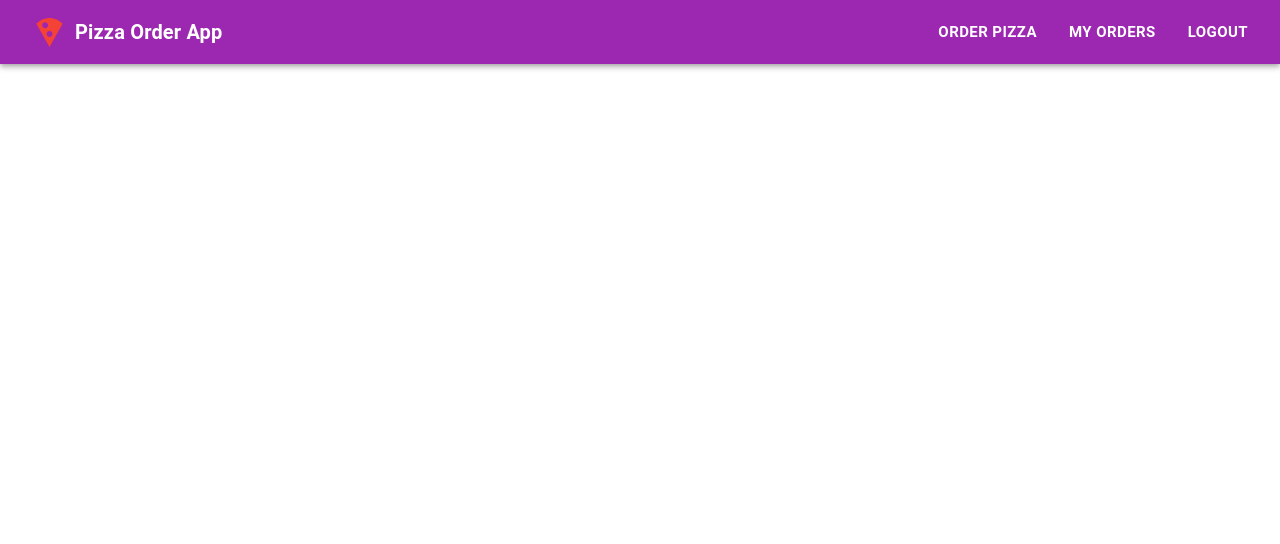
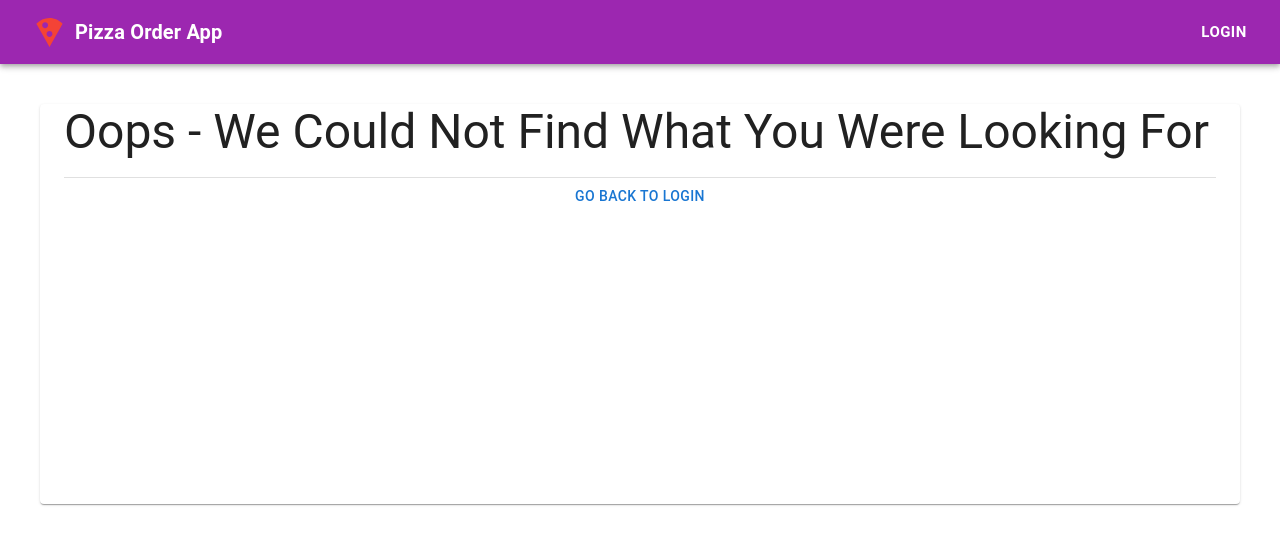
Before and after one commit to ErnAbr/pizza-order-app, a React (Vite) app in the folder client/: page /not-found in a window 1280 px wide. Shown: the top 544 px of the page. Built offline with nearby package versions, Linux system fonts and the light colour scheme.

Commit message:
empty pages and react-router-dom

```diff
--- a/client/src/App.tsx
+++ b/client/src/App.tsx
@@ -1,12 +1,14 @@
 import { CssBaseline } from "@mui/material";
 import "./App.css";
 import Header from "./components/Navbar/Navbar";
+import { Outlet } from "react-router-dom";
 
 function App() {
   return (
     <>
       <CssBaseline />
       <Header />
+      <Outlet />
     </>
   );
 }
--- a/client/src/components/Navbar/Navbar.tsx
+++ b/client/src/components/Navbar/Navbar.tsx
@@ -20,7 +20,7 @@ export default function Navbar() {
   const theme = useTheme();
   const isMobile = useMediaQuery(theme.breakpoints.down("md"));
 
-  const user = true;
+  const user = false;
 
   const links = user
     ? [
@@ -28,7 +28,7 @@ export default function Navbar() {
         { title: "My Orders", path: "/my-orders" },
         { title: "Logout", path: "/logout" },
       ]
-    : [{ title: "Login", path: "https://www.google.lt" }];
+    : [{ title: "Login", path: "/" }];
 
   const drawer = (
     <Box onClick={() => setDrawerOpen(false)} sx={{ width: 250 }}>
--- a/client/src/index.tsx
+++ b/client/src/index.tsx
@@ -1,9 +1,10 @@
 import React from "react";
 import ReactDOM from "react-dom/client";
-import App from "./App.tsx";
+import { RouterProvider } from "react-router-dom";
+import { router } from "./router/Routes.tsx";
 
 ReactDOM.createRoot(document.getElementById("root")!).render(
   <React.StrictMode>
-    <App />
+    <RouterProvider router={router} />
   </React.StrictMode>
 );
--- /dev/null
+++ b/client/src/pages/Login.tsx
@@ -0,0 +1,3 @@
+export default function Login() {
+  return <h1>Login Page</h1>;
+}
--- /dev/null
+++ b/client/src/pages/Logout.tsx
@@ -0,0 +1,3 @@
+export default function Logout() {
+  return <h1>Logout Page</h1>;
+}
--- /dev/null
+++ b/client/src/pages/MakeOrder.tsx
@@ -0,0 +1,3 @@
+export default function MakeOrder() {
+  return <h1>makeOrder Page</h1>;
+}
--- /dev/null
+++ b/client/src/pages/MyOrders.tsx
@@ -0,0 +1,3 @@
+export default function MyOrders() {
+  return <h1>myOrders Page</h1>;
+}
--- /dev/null
+++ b/client/src/pages/NotFound.tsx
@@ -0,0 +1,16 @@
+import { Button, Container, Divider, Paper, Typography } from "@mui/material";
+import { Link } from "react-router-dom";
+
+export default function NotFound() {
+  return (
+    <Container component={Paper} sx={{ height: 400, mt: 5 }}>
+      <Typography gutterBottom variant="h3">
+        Oops - We Could Not Find What You Were Looking For
+      </Typography>
+      <Divider />
+      <Button fullWidth component={Link} to="/">
+        Go Back To Login
+      </Button>
+    </Container>
+  );
+}
--- /dev/null
+++ b/client/src/router/Routes.tsx
@@ -0,0 +1,22 @@
+import { Navigate, createBrowserRouter } from "react-router-dom";
+import App from "../App";
+import MakeOrder from "../pages/makeOrder";
+import MyOrders from "../pages/myOrders";
+import Logout from "../pages/Logout";
+import NotFound from "../pages/NotFound";
+import Login from "../pages/Login";
+
+export const router = createBrowserRouter([
+  {
+    path: "/",
+    element: <App />,
+    children: [
+      { path: "/", element: <Login />, index: true },
+      { path: "order-pizza", element: <MakeOrder /> },
+      { path: "my-orders", element: <MyOrders /> },
+      { path: "logout", element: <Logout /> },
+      { path: "not-found", element: <NotFound /> },
+      { path: "*", element: <Navigate replace to="/not-found" /> },
+    ],
+  },
+]);
```
